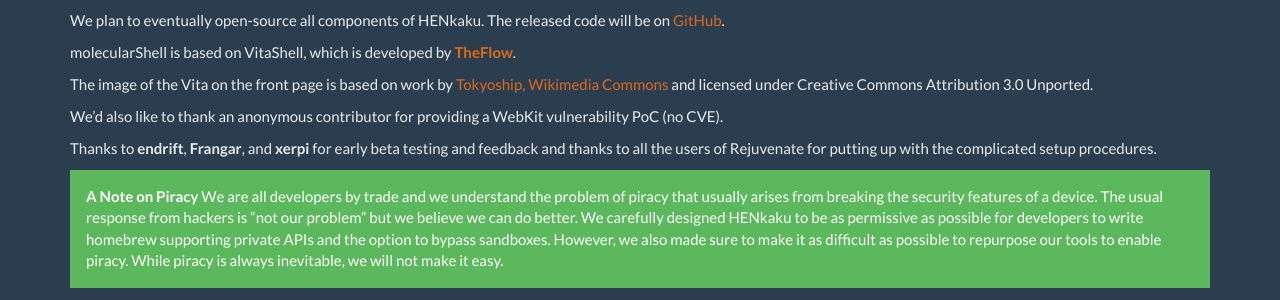
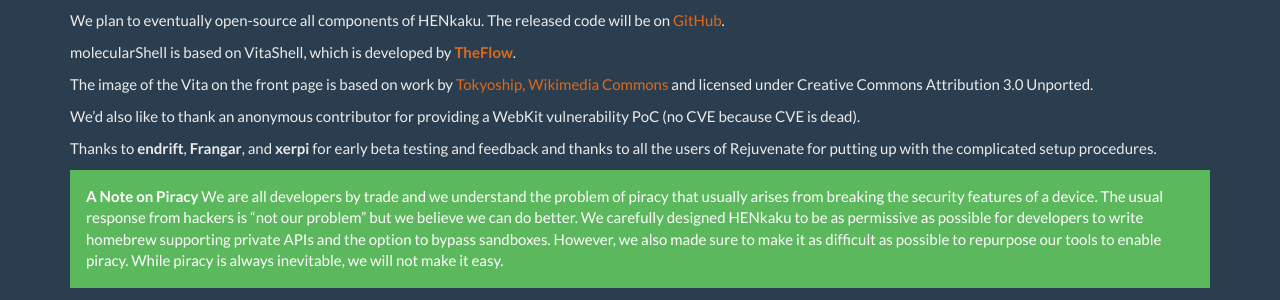
Before and after one commit to henkaku/henkaku.github.io, a Jekyll site: the page built from about.md, in a window 1280 px wide and 945 px high. Shown: the part 386-686 px from the top of the window. Built offline with Jekyll 4.4.1, drawn with Linux system fonts in a browser that asks for light colours.

Commit message:
¯\_(ツ)_/¯

```diff
--- a/about.md
+++ b/about.md
@@ -15,7 +15,7 @@
 
 The image of the Vita on the front page is based on work by [Tokyoship, Wikimedia Commons](https://commons.wikimedia.org/wiki/File:PlayStation_Vita_illustration.svg) and licensed under  Creative Commons Attribution 3.0 Unported.
 
-We'd also like to thank an anonymous contributor for providing a WebKit vulnerability PoC (no CVE).
+We'd also like to thank an anonymous contributor for providing a WebKit vulnerability PoC (no CVE because CVE is dead).
 
 Thanks to **endrift**, **Frangar**, and **xerpi** for early beta testing and feedback and thanks to all the users of Rejuvenate for putting up with the complicated setup procedures.
 
```
